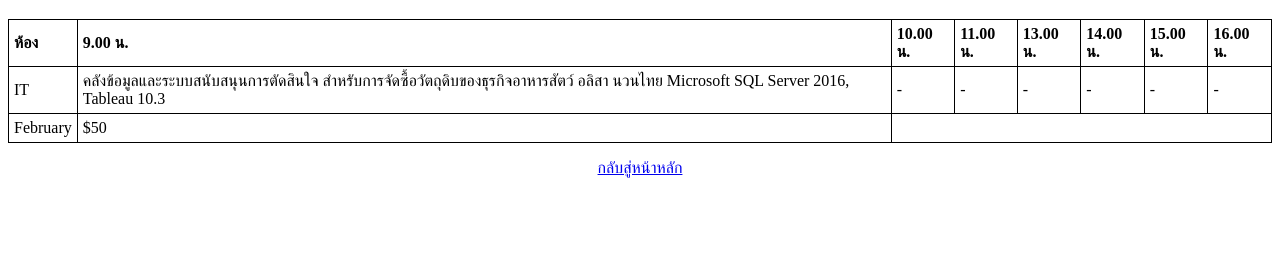
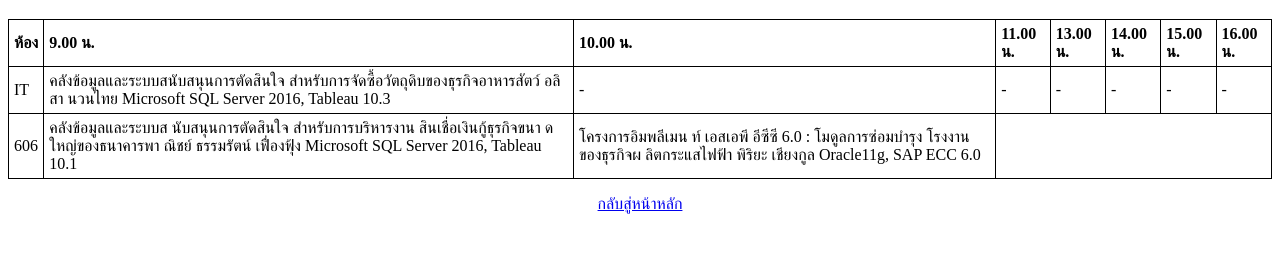
Before and after one commit to mokirati/it, a plain HTML site: page index5.html in a window 1280 px wide. Shown: the part 61-314 px from the top of the page. Drawn offline with Linux system fonts and the light colour scheme.

Commit message:
Update index5.html

```diff
--- a/index5.html
+++ b/index5.html
@@ -40,8 +40,26 @@ th, td {
     <td>-</td>
   </tr>
   <tr>
-    <td>February</td>
-    <td>$50</td>
+    <td>606</td>
+    <td>คลังข้อมูลและระบบส
+นับสนุนการตัดสินใจ
+สำหรับการบริหารงาน
+สินเชื่อเงินกู้ธุรกิจขนา
+ดใหญ่ของธนาคารพา
+ณิชย์
+ธรรมรัตน์ เฟื่องฟุ้ง
+Microsoft SQL
+Server 2016,
+Tableau 10.1</td>
+   <td>โครงการอิมพลีเมน
+ท์ เอสเอพี อีซีซี 6.0
+:
+โมดูลการซ่อมบำรุง
+โรงงานของธุรกิจผ
+ลิตกระแสไฟฟ้า
+พิริยะ เชียงกูล
+Oracle11g, SAP
+ECC 6.0</td>
   </tr>
 </table>
 
```
